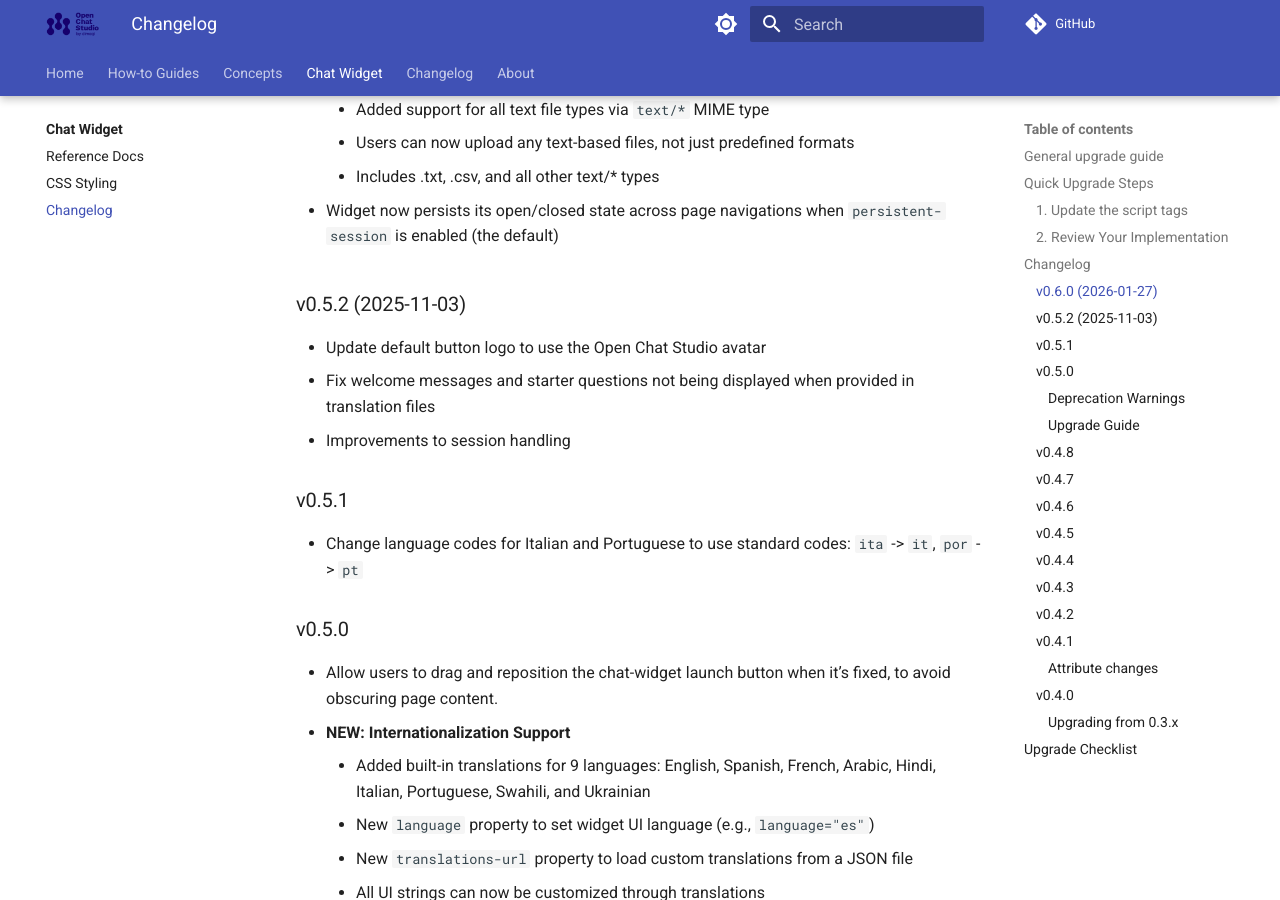
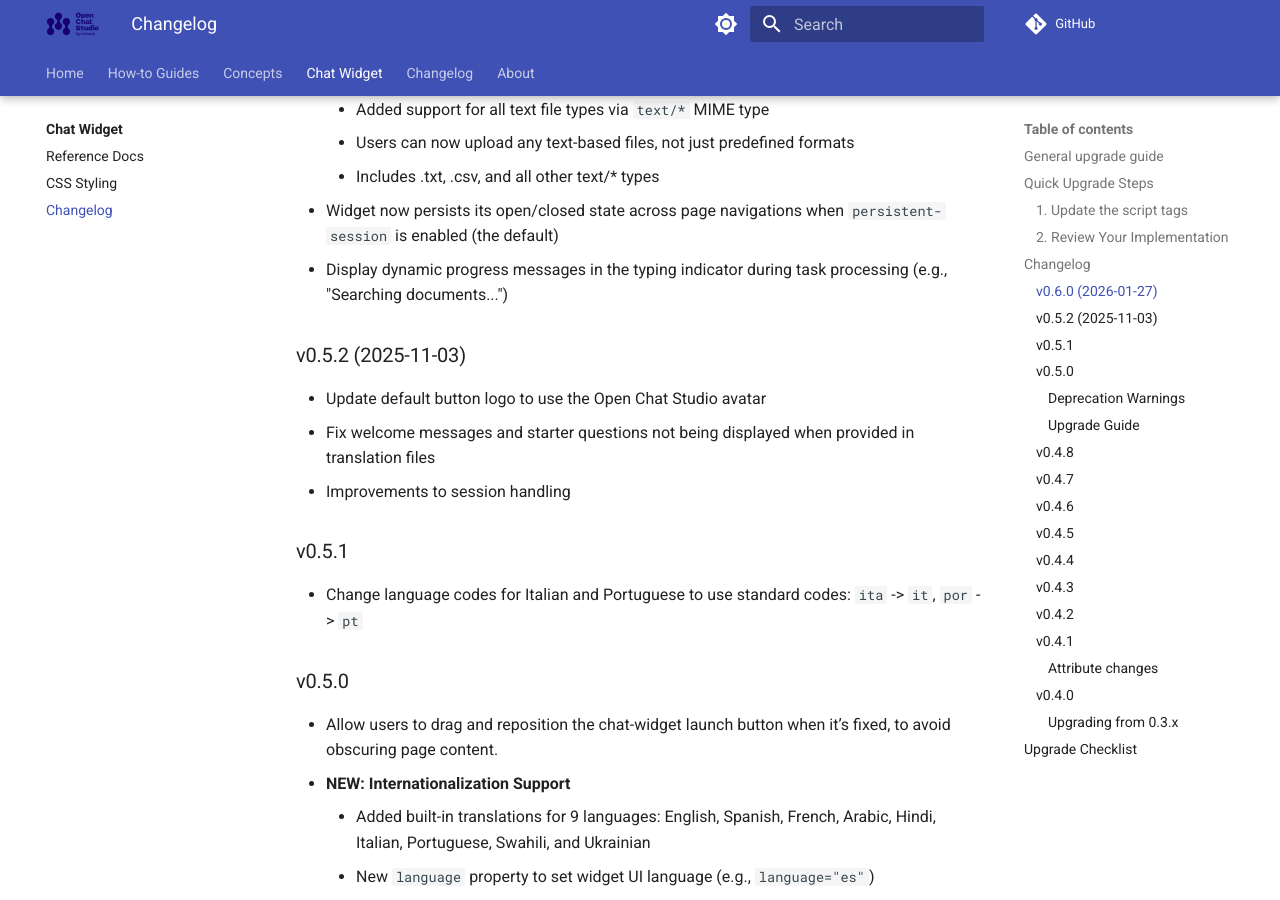
Before and after one commit to dimagi/open-chat-studio-docs, an MkDocs documentation site: the page built from docs/chat_widget/changelog.md, in a window 1280 px wide and 900 px high, scrolled down 1029 px. Built offline with MkDocs 1.6.1 and Material for MkDocs 9.7.7, drawn with Linux system fonts in a browser that asks for light colours; a script that is not in the unit is left out; comment, search, counter and statistics services are not loaded.

Commit message:
update changelog and docs from OCS PR #2798

```diff
--- a/docs/chat_widget/changelog.md
+++ b/docs/chat_widget/changelog.md
@@ -38,6 +38,7 @@ Check your current HTML implementation and compare it with the [latest propertie
     * Includes .txt, .csv, and all other text/* types
 
 * Widget now persists its open/closed state across page navigations when `persistent-session` is enabled (the default)
+* Display dynamic progress messages in the typing indicator during task processing (e.g., "Searching documents...")
 
 ### v0.5.2 (2025-11-03)
 
```
